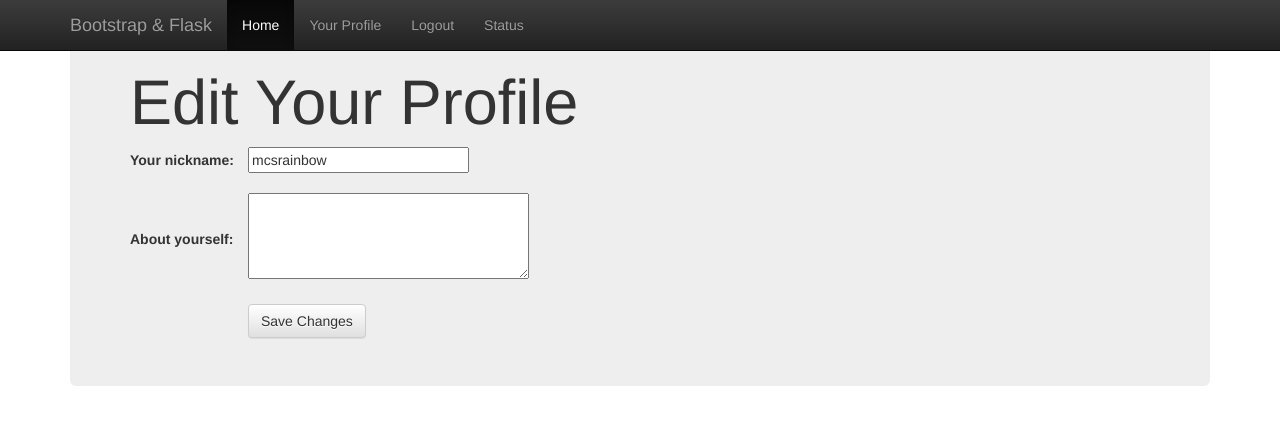
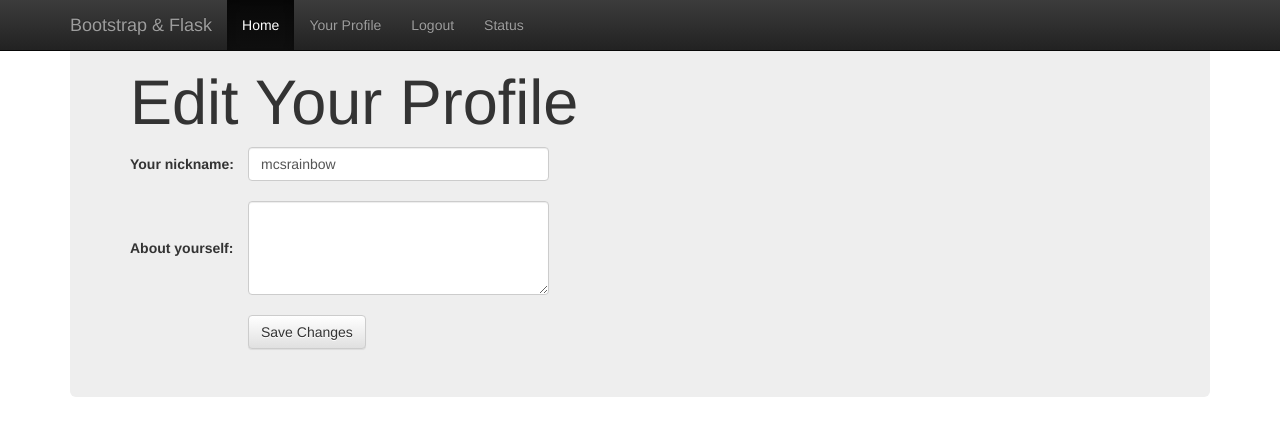
Before and after one commit to mcsrainbow/flaskdemo, a Flask app: page /edit in a window 1280 px wide. Shown: the top 436 px of the page. Run offline with Flask 2, Linux system fonts and the light colour scheme; a user stored in the database is signed in; data comes from the database, SQL or seed files in the repository; both versions use the stored data as it was after the commit; some libraries are stand-ins or nearby versions.

Commit message:
Update edit.html with better UI

```diff
--- a/app/templates/edit.html
+++ b/app/templates/edit.html
@@ -8,7 +8,7 @@
     <table>
         <tr>
             <td><b>Your nickname:&emsp;</b></td>
-            <td>{{ form.nickname(size=24) }}</td>
+            <td>{{ form.nickname(size=24,class="form-control") }}</td>
         </tr>
         <tr>
             <td></td>
@@ -16,7 +16,7 @@
         </tr>
         <tr>
             <td><b>About yourself:&emsp;</b></td>
-            <td>{{ form.about_me(cols=32, rows=4) }}</td>
+            <td>{{ form.about_me(cols=32, rows=4, class="form-control") }}</td>
         </tr>
         <tr>
             <td></td>
```
Also changed, not shown: app.db.
